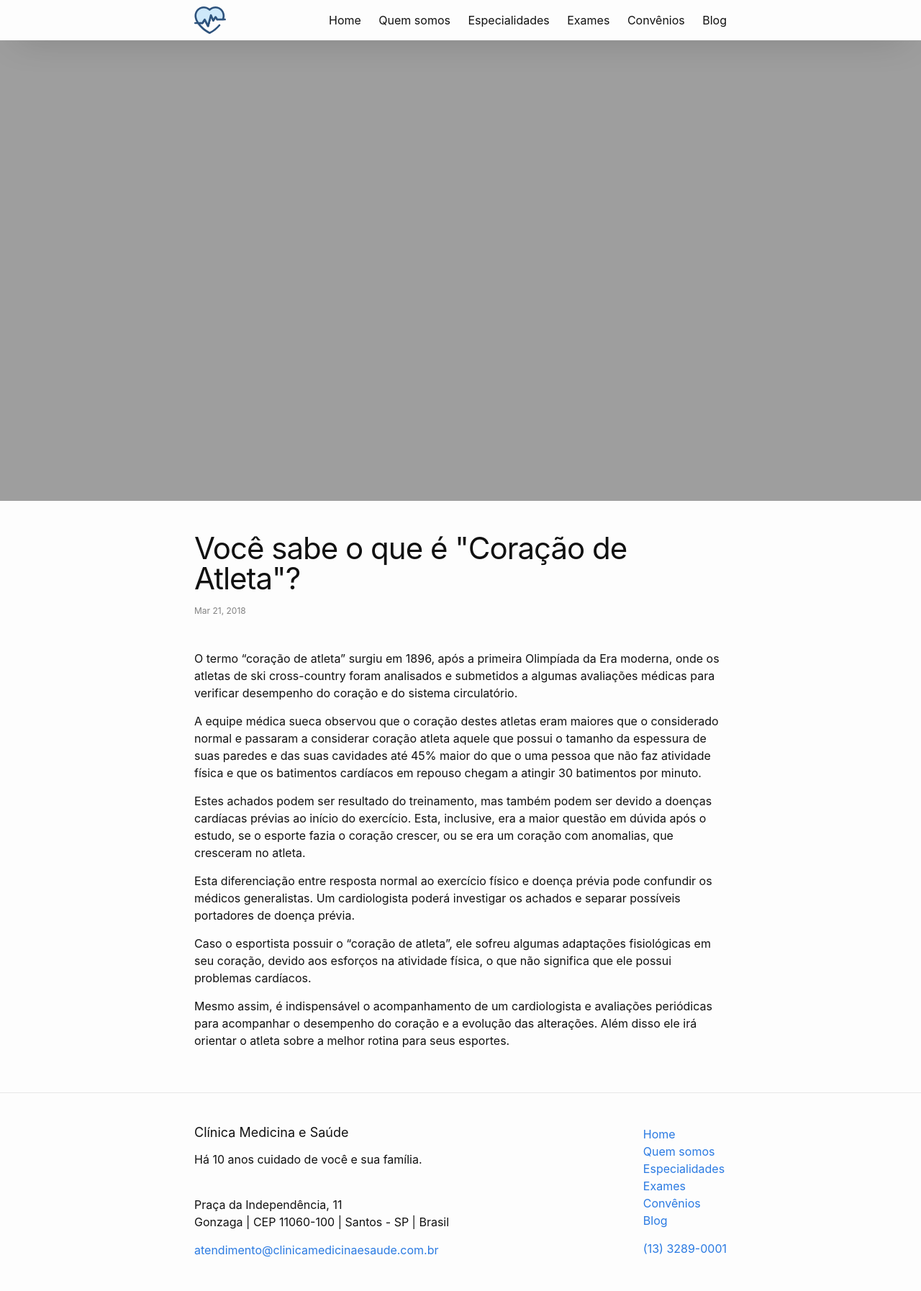
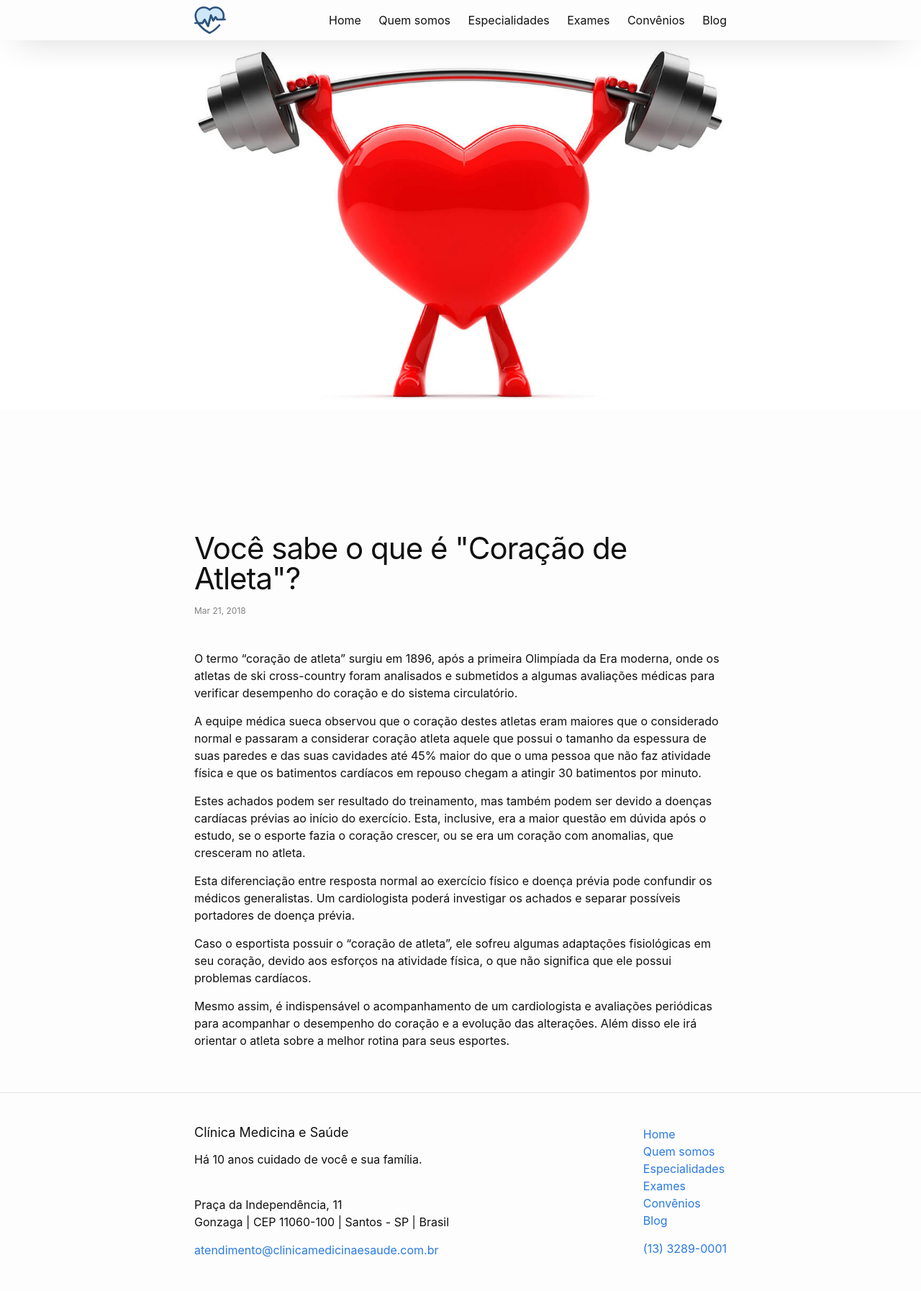
Before and after one commit to CopaTecnologia/medicinaesaude, a Jekyll site: the page built from _posts/2018-03-21-post-de-exemplo.markdown, in a window 1280 px wide. Shown: the whole page at 72% size. Built offline with Jekyll 4.4.1, drawn with Linux system fonts in a browser that asks for light colours.

Commit message:
Updated Post De Exemplo

```diff
--- a/_posts/2018-03-21-post-de-exemplo.markdown
+++ b/_posts/2018-03-21-post-de-exemplo.markdown
@@ -1,7 +1,7 @@
 ---
 title: Você sabe o que é "Coração de Atleta"?
 date: 2018-03-21 00:00:00 -03:00
-cover_image: "/uploads/heart%20(1).jpg"
+cover_image: "/uploads/heartnew.jpg"
 ---
 
 O termo “coração de atleta” surgiu em 1896, após a primeira Olimpíada da Era moderna, onde os atletas de ski cross-country foram analisados e submetidos a algumas avaliações médicas para verificar desempenho do coração e do sistema circulatório.
```
